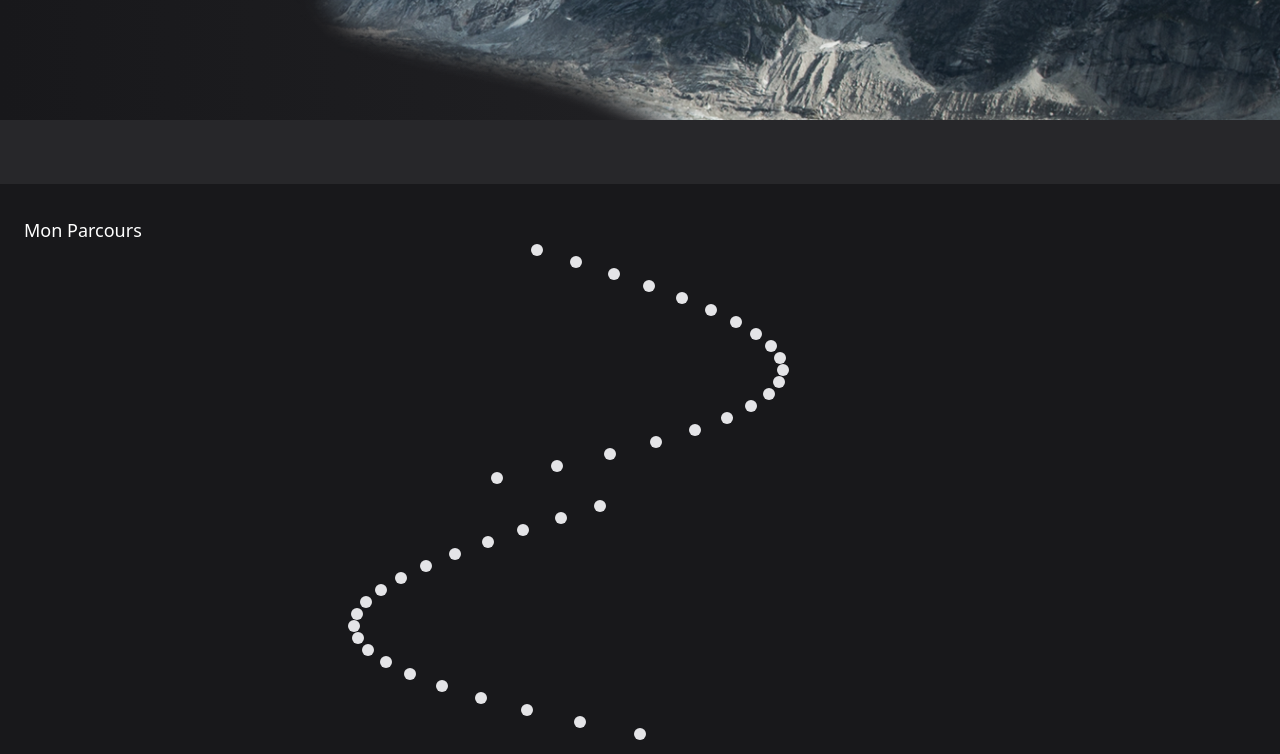
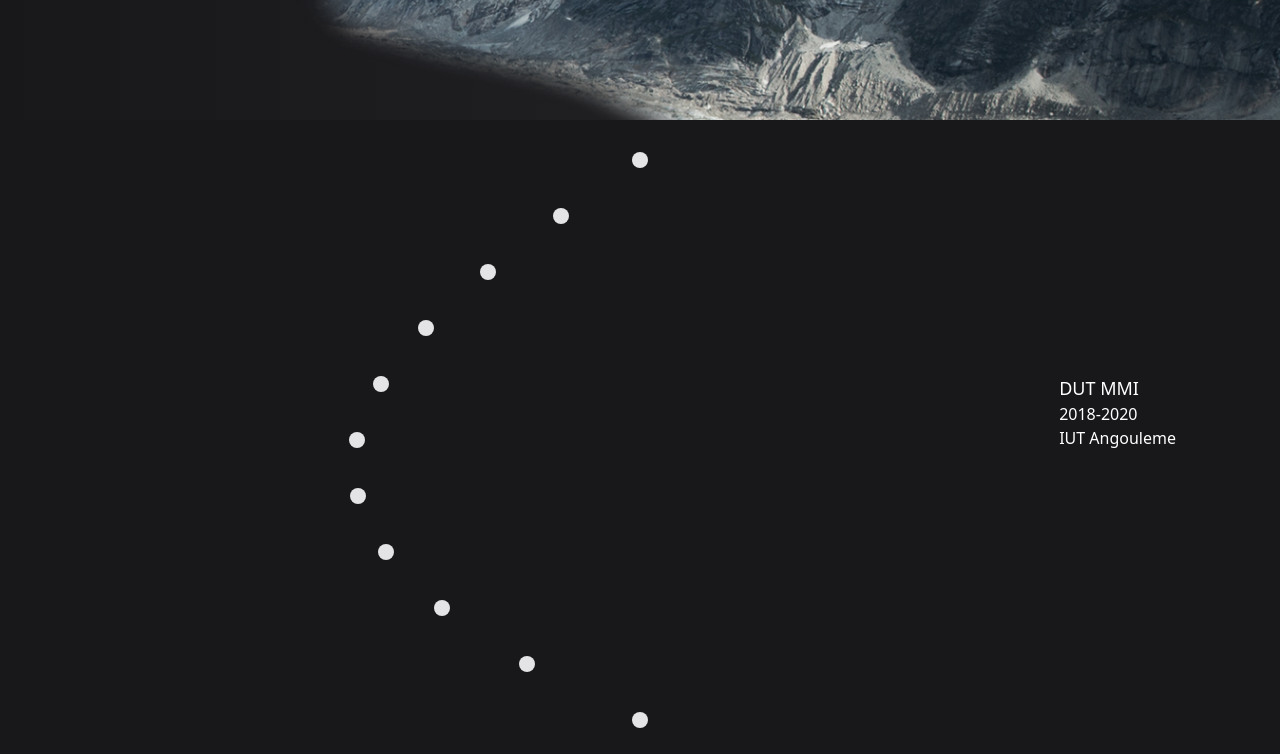
Before and after one commit to yohannmarchand/yohann.dev, a Nuxt app: page / in a window 1280 px wide. Shown: the part 600-1354 px from the top of the page. Built offline with nearby package versions, Linux system fonts and the light colour scheme; what vue-parallax-js would draw is missing.

Commit message:
feat: 🎸 Improve the drawing of the line

```diff
--- a/components/global/LinePath.vue
+++ b/components/global/LinePath.vue
@@ -1,23 +1,33 @@
 <template>
-  <div class="space-y-4">
-    <div>
+  <div class="relative">
+    <div class="space-y-10 flex flex-col items-center">
       <div
         v-for="i in count"
         :key="i"
         ref="dot"
-        class="h-3 w-3 bg-zinc-200 rounded-full transition-opacity"
+        class="h-4 w-4 bg-zinc-200 rounded-full transition-opacity"
         style="opacity: 0"
-        :style="{
-          marginLeft: getPosition(i),
-        }"
       />
     </div>
-    <div/>
+
+    <div
+      ref="parcour"
+      class="absolute inset-0 flex items-center transition-opacity"
+      :class="position === 'left' ? 'justify-end' : 'justify-start'"
+      style="opacity: 0"
+    >
+      <ParcourCard
+        :parcour="parcour"
+      />
+    </div>
   </div>
 </template>
 
 <script>
+import ParcourCard from "./ParcourCard.vue";
+
 export default {
+  components: {ParcourCard},
   props: {
     count: {
       type: Number,
@@ -27,7 +37,9 @@ export default {
     position: {
       type: String,
       default: 'left',
-    }
+    },
+
+    parcour: Object,
   },
 
   mounted() {
@@ -44,16 +56,23 @@ export default {
       });
     }, {threshold: 1})
 
-    dots.map(dot => observer.observe(dot))
+    observer.observe(this.$refs.parcour)
+
+    dots.map((dot, index) => {
+      observer.observe(dot)
+      dot.style.marginRight= this.getPosition(index)
+    })
+
+    window.addEventListener('resize', () => {
+      dots.map((dot, index) => dot.style.marginRight= this.getPosition(index))
+    })
   },
 
   methods: {
     getPosition(index) {
       const radius = this.count * 2
-
       const angle = (Math.PI / radius) * index
-
-      const x = index * radius * Math.cos(angle)
+      const x = index * radius * Math.cos(angle) * (window.screen.width / 100)
 
       if (this.position === 'left') {
         return x + 'px'
--- /dev/null
+++ b/components/global/ParcourCard.vue
@@ -0,0 +1,17 @@
+<template>
+  <div class="py-6">
+      <div class="text-lg">{{ parcour.title }}</div>
+      <div class="text-md">{{ parcour.years }}</div>
+      <div class="text-md">{{ parcour.school }}</div>
+  </div>
+</template>
+
+<script>
+export default {
+  name: "ParcourCard",
+
+  props: {
+    parcour: Object
+  }
+}
+</script>
--- a/pages/index.vue
+++ b/pages/index.vue
@@ -1,22 +1,13 @@
 <template>
   <div class="relative min-h-screen bg-zinc-200 sm:items-center">
-
     <HeroSection />
 
-    <div class="h-16 bg-zinc-800">
-    </div>
-
     <div class="bg-zinc-900 text-white px-6 py-8">
-      <h5 class="text-lg">Mon Parcours</h5>
-
-      <div>
-        <LinePath class="flex flex-col items-center" :count="20" />
-
-        <LinePath class="flex flex-col items-center" :count="20" position="right" />
-        <LinePath class="flex flex-col items-center" :count="20" />
-        <LinePath class="flex flex-col items-center" :count="20" position="right" />
+      <div class="space-y-10 px-4 md:px-20">
+        <LinePath :count="10" :parcour="parcours[0]" />
+        <LinePath :count="10" position="right" :parcour="parcours[1]" />
+        <LinePath :count="10" :parcour="parcours[2]" />
       </div>
-
     </div>
   </div>
 </template>
@@ -28,5 +19,15 @@ import NuxtLogo from "../components/NuxtLogo.vue";
 export default {
   name: 'IndexPage',
   components: {NuxtLogo, Line },
+
+  data() {
+    return {
+      parcours: [
+        { title: 'DUT MMI', school:'IUT Angouleme', years: '2018-2020' },
+        { title: 'LP DAWIN', school: 'IUT Bordeaux', years: '2020-2021' },
+        { title: 'Master Informatique', school: 'Ynov Campus', years: '2021-2023' }
+      ]
+    }
+  }
 }
 </script>
```
